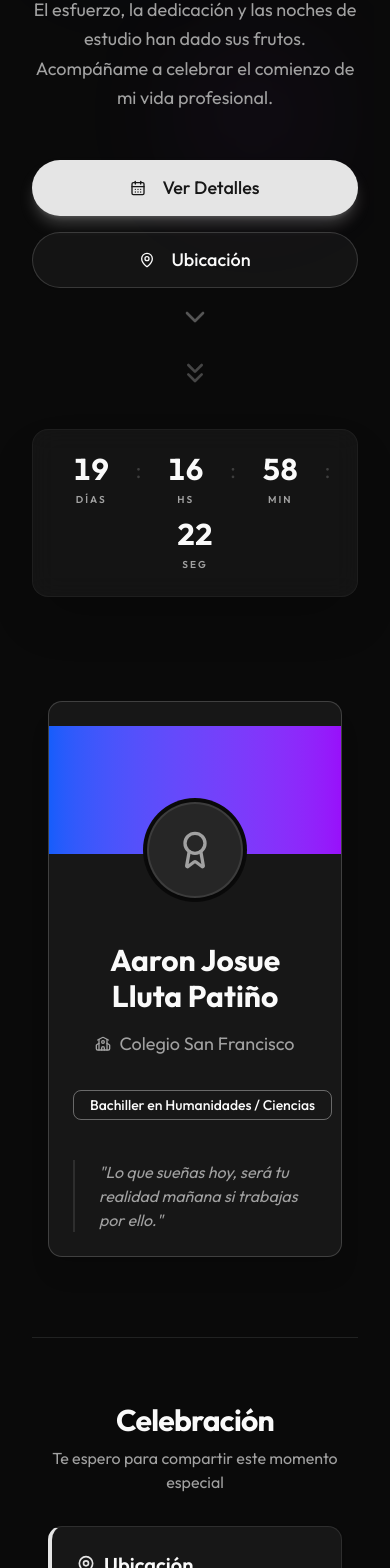
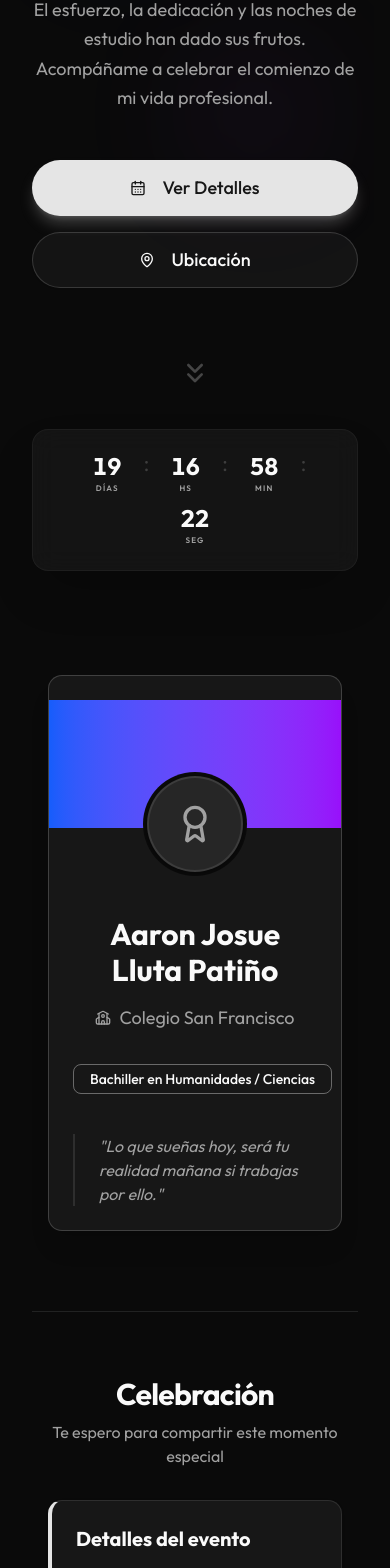
Before and after one commit to Fernixp/invitacion-fe, a React (Vite) app: page / in a window 390 px wide. Shown: the part 426-1994 px from the top of the page. Built offline with nearby package versions, Linux system fonts and the light colour scheme.

Commit message:
feat: :sparkles: agregando contador mas responsive

```diff
--- a/src/components/home/contdown.tsx
+++ b/src/components/home/contdown.tsx
@@ -32,11 +32,11 @@ export function Countdown({ targetDate }: CountdownProps) {
   });
 
   const TimeBox = ({ value, label }: { value: number; label: string }) => (
-    <div className="flex flex-col items-center min-w-[4rem] md:min-w-[5rem]">
-      <span className="text-3xl md:text-5xl font-bold text-foreground tabular-nums leading-none">
+    <div className="flex flex-col items-center min-w-[3rem] md:min-w-[5rem]">
+      <span className="text-2xl md:text-5xl font-bold text-foreground tabular-nums leading-none">
         {value < 10 ? `0${value}` : value}
       </span>
-      <span className="text-[10px] md:text-xs font-semibold uppercase tracking-[0.2em] text-muted-foreground mt-2">
+      <span className="text-[8px] md:text-xs font-semibold uppercase tracking-[0.15em] text-muted-foreground mt-1 md:mt-2">
         {label}
       </span>
     </div>
--- a/src/components/home/event.location.tsx
+++ b/src/components/home/event.location.tsx
@@ -1,4 +1,4 @@
-import { MapPin, Clock } from "lucide-react";
+import { MapPin, Clock, CalendarDays } from "lucide-react";
 import { Button } from "@/components/ui/button";
 import {
   Card,
@@ -9,14 +9,14 @@ import {
 } from "@/components/ui/card";
 
 interface EventLocationProps {
+  date: string; // Prop agregada (faltaba en tu snippet)
   placeName: string;
   address: string;
   time: string;
-  mapUrl: string; // URL de embed de Google Maps
   googleMapsLink: string; // Link directo para "Cómo llegar"
 }
 
-export function EventLocation({ placeName, address, time, mapUrl, googleMapsLink }: EventLocationProps) {
+export function EventLocation({ date, placeName, address, time, googleMapsLink }: EventLocationProps) {
   return (
     <section className="py-8 px-4">
       <div className="text-center mb-8 space-y-2">
@@ -26,22 +26,42 @@ export function EventLocation({ placeName, address, time, mapUrl, googleMapsLink
 
       <div className="grid md:grid-cols-5 gap-6 max-w-5xl mx-auto">
         {/* Tarjeta de Información */}
-        <Card className="md:col-span-2 flex flex-col justify-center h-full border-l-4 border-l-primary">
+        <Card className="md:col-span-2 flex flex-col justify-center h-full border-l-4 border-l-primary shadow-sm">
           <CardHeader>
-            <CardTitle className="flex items-center gap-2 text-xl">
-              <MapPin className="w-5 h-5 text-primary" />
-              Ubicación
+            <CardTitle className="text-xl font-bold text-foreground">
+              Detalles del evento
             </CardTitle>
           </CardHeader>
-          <CardContent className="space-y-4">
-            <div>
-              <h3 className="font-semibold text-lg">{placeName}</h3>
-              <p className="text-muted-foreground">{address}</p>
+          <CardContent className="space-y-5">
+
+            {/* Fecha (Agregado) */}
+            <div className="flex items-start gap-3 border p-3 rounded-lg bg-muted/10">
+               <CalendarDays className="w-5 h-5 text-primary shrink-0 mt-0.5" />
+               <div>
+                 <h4 className="font-bold text-sm">Fecha:</h4>
+                 <p className="text-muted-foreground text-sm leading-snug">{date}</p>
+               </div>
             </div>
-            <div className="flex items-center gap-2 text-foreground/80">
-              <Clock className="w-4 h-4 text-primary" />
-              <span className="font-medium">{time}</span>
+
+            {/* Hora */}
+            <div className="flex items-start gap-3 border p-3 rounded-lg bg-muted/10">
+              <Clock className="w-5 h-5 text-primary shrink-0 mt-0.5" />
+              <div>
+                 <h4 className="font-bold text-sm">Hora:</h4>
+                 <p className="text-muted-foreground text-sm leading-snug">{time}</p>
+              </div>
             </div>
+
+            {/* Ubicación */}
+            <div className="flex items-start gap-3 border p-3 rounded-lg bg-muted/10">
+               <MapPin className="w-5 h-5 text-primary shrink-0 mt-0.5" />
+               <div>
+                  <h4 className="font-bold text-sm">Ubicación:</h4>
+                  <p className="text-foreground text-sm font-medium">{placeName}</p>
+                  <p className="text-muted-foreground text-xs mt-0.5">{address}</p>
+               </div>
+            </div>
+
           </CardContent>
           <CardFooter>
             <Button className="w-full" asChild>
@@ -53,17 +73,8 @@ export function EventLocation({ placeName, address, time, mapUrl, googleMapsLink
         </Card>
 
         {/* Mapa Embed */}
-        <Card className="md:col-span-3 overflow-hidden h-[300px] md:h-auto min-h-[300px]">
-          <iframe
-            src={mapUrl}
-            width="100%"
-            height="100%"
-            style={{ border: 0, minHeight: "300px" }}
-            allowFullScreen
-            loading="lazy"
-            referrerPolicy="no-referrer-when-downgrade"
-            className="w-full h-full grayscale hover:grayscale-0 transition-all duration-500"
-          />
+        <Card className="md:col-span-3 overflow-hidden h-[300px] md:h-auto min-h-[300px] shadow-sm">
+        <iframe src="https://www.google.com/maps/embed?pb=!1m17!1m12!1m3!1d3825.8514479360156!2d-68.237534!3d-16.483058!2m3!1f0!2f0!3f0!3m2!1i1024!2i768!4f13.1!3m2!1m1!2zMTbCsDI4JzU5LjAiUyA2OMKwMTQnMTUuMSJX!5e0!3m2!1ses-419!2sbo!4v1763952530418!5m2!1ses-419!2sbo" width="600" height="450" style={{ border: 0 }} allowFullScreen loading="lazy" referrerPolicy="no-referrer-when-downgrade"></iframe>
         </Card>
       </div>
     </section>
--- a/src/components/home/hero-section.tsx
+++ b/src/components/home/hero-section.tsx
@@ -79,10 +79,6 @@ export function HeroSection({ graduateName, classYear }: HeroSectionProps) {
         </div>
       </div>
 
-      {/* Flecha indicadora para bajar */}
-      <div className="absolute bottom-8 animate-bounce delay-1000 duration-1000 text-muted-foreground/50">
-        <ChevronDown className="h-8 w-8" />
-      </div>
     </section>
   );
 }
--- a/src/pages/home.tsx
+++ b/src/pages/home.tsx
@@ -9,14 +9,14 @@ export const HomePage = () => {
   const GRADUATION_DATE = new Date("2025-12-13T19:00:00"); // Fecha objetivo
   const GRADUATE_NAME = "Aaron Josue Lluta Patiño";
   const SCHOOL_NAME = "Colegio San Francisco";
-  const QUOTE = "Lo que sueñas hoy, será tu realidad mañana si trabajas por ello.";
+  const QUOTE =
+    "Lo que sueñas hoy, será tu realidad mañana si trabajas por ello.";
 
   // Datos del evento
   const EVENT_PLACE = "En su domicilio";
-  const EVENT_ADDRESS = "Av. Jaimes Freyre #1234, Zona Sopocachi";
+  const EVENT_ADDRESS = "Calle Julio Mendez #, Zona El Alto";
   const EVENT_TIME = "Ceremonia: 19:00 hrs | Recepción: 20:30 hrs";
   // URL de embed de Google Maps (ejemplo genérico)
-  const MAP_EMBED_URL = "https://www.google.com/maps/embed?pb=!1m18!1m12!1m3!1d3825.593634930966!2d-68.1324374253726!3d-16.49605433803436!2m3!1f0!2f0!3f0!3m2!1i1024!2i768!4f13.1!3m3!1m2!1s0x915f2073467766c3%3A0x79555766c3236662!2sPlaza%20Murillo!5e0!3m2!1ses!2sbo!4v1709666666666!5m2!1ses!2sbo";
   const MAP_LINK = "https://maps.app.goo.gl/SQHBo2mE56xCdPXdA";
 
   return (
@@ -25,7 +25,6 @@ export const HomePage = () => {
       <HeroSection graduateName={GRADUATE_NAME} classYear="2025" />
 
       <div className="container max-w-5xl mx-auto px-4 space-y-12 -mt-8 relative z-10">
-
         {/* 2. Contador (Flotando sobre el hero ligeramente) */}
         <Countdown targetDate={GRADUATION_DATE} />
 
@@ -40,13 +39,17 @@ export const HomePage = () => {
 
         {/* 4. Ubicación y Mapa */}
         <EventLocation
+          date={GRADUATION_DATE.toLocaleDateString("es-ES", {
+            weekday: "long",
+            year: "numeric",
+            month: "long",
+            day: "numeric",
+          })}
           placeName={EVENT_PLACE}
           address={EVENT_ADDRESS}
           time={EVENT_TIME}
-          mapUrl={MAP_EMBED_URL}
           googleMapsLink={MAP_LINK}
         />
-
       </div>
     </div>
   );
```
